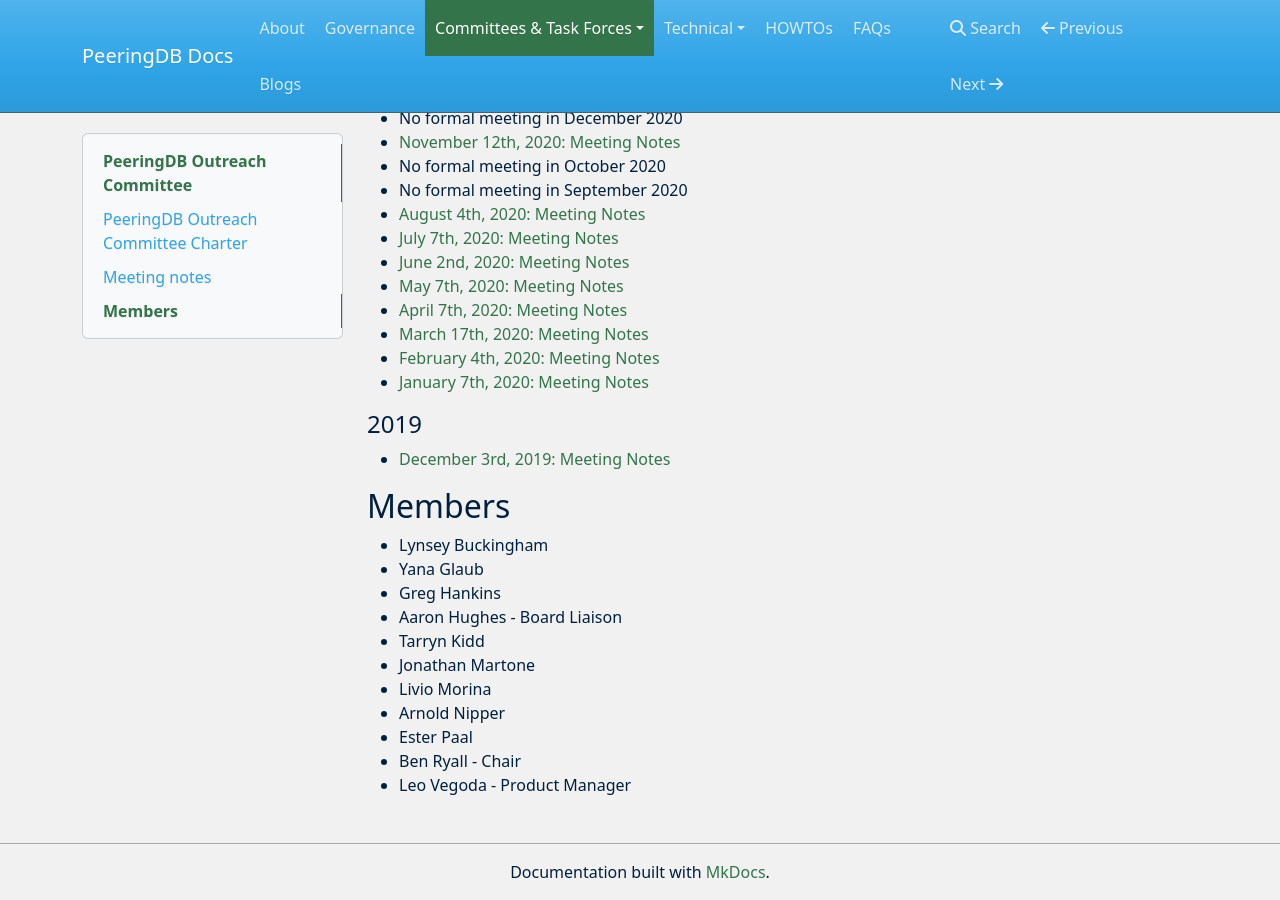
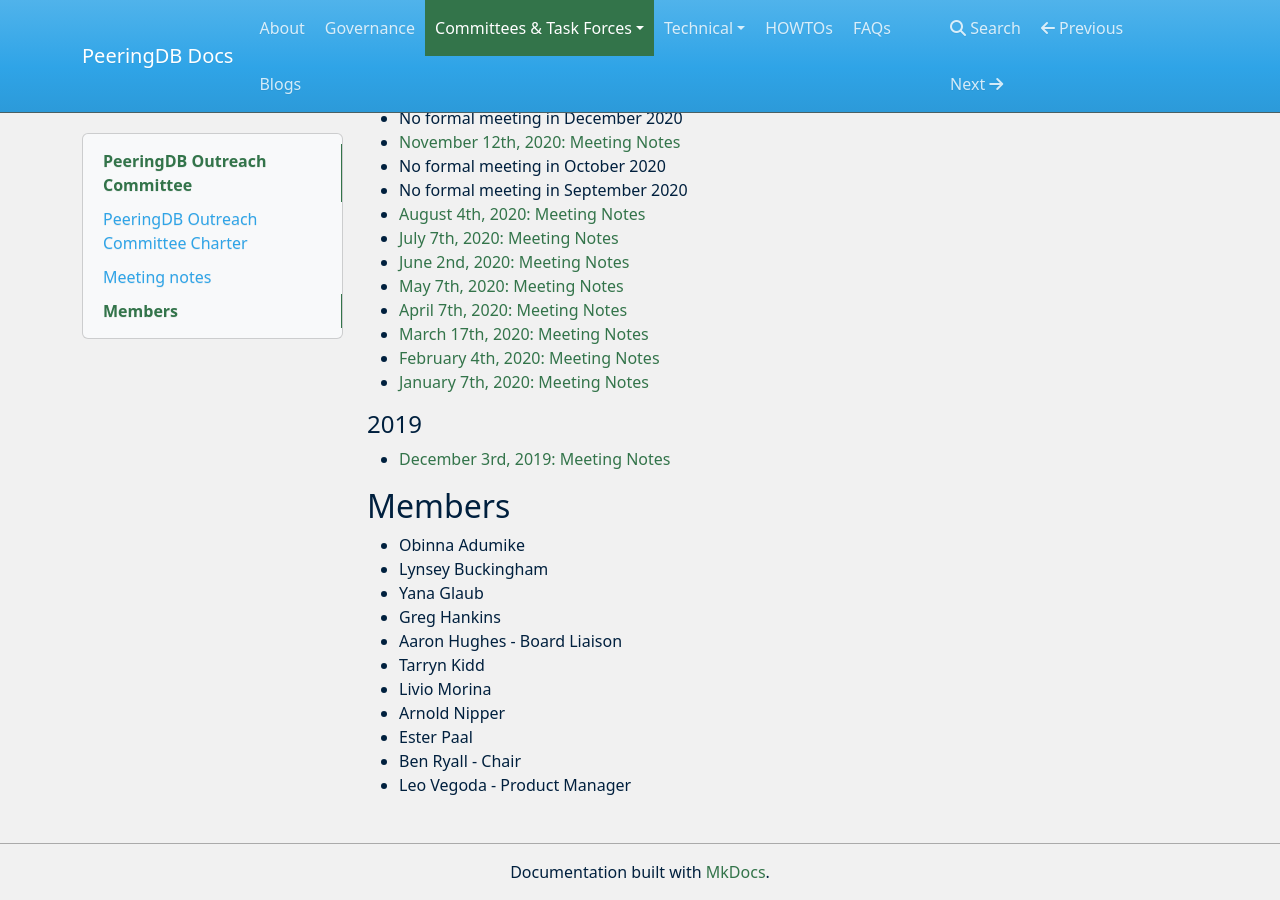
Before and after one commit to peeringdb/docs, an MkDocs documentation site: the page built from docs/committee/outreach/index.md, in a window 1280 px wide and 900 px high, scrolled down 2039 px. Built offline with MkDocs 1.6.1, drawn with Linux system fonts in a browser that asks for light colours; nearby versions of some CDN libraries.

Commit message:
Added Obinna, removed Jonathan from OC.

```diff
--- a/docs/committee/outreach/index.md
+++ b/docs/committee/outreach/index.md
@@ -53,12 +53,12 @@
 
 ## Members
 
+- Obinna Adumike
 - Lynsey Buckingham
 - Yana Glaub
 - Greg Hankins
 - Aaron Hughes - Board Liaison
 - Tarryn Kidd
-- Jonathan Martone
 - Livio Morina
 - Arnold Nipper
 - Ester Paal
```
